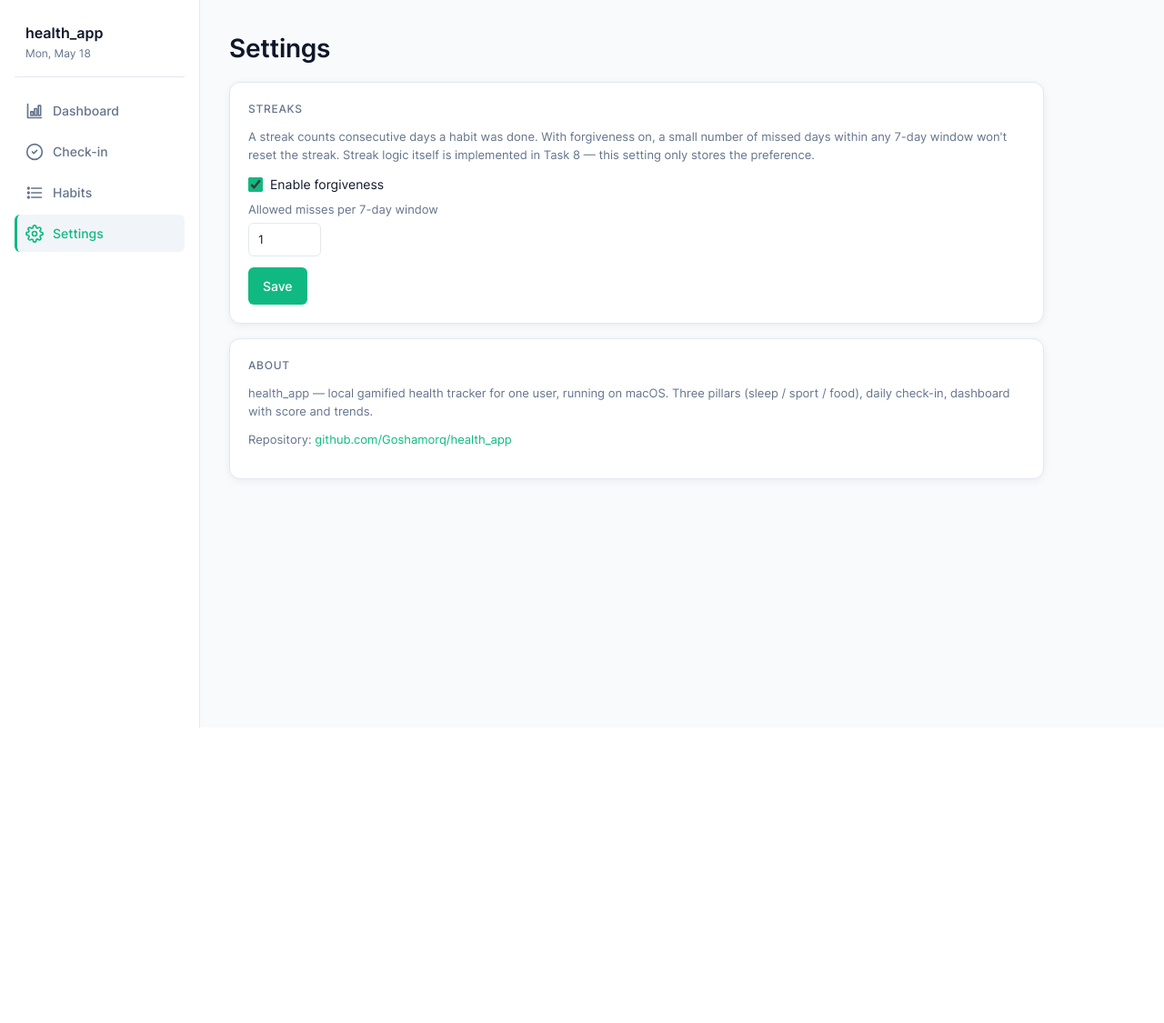
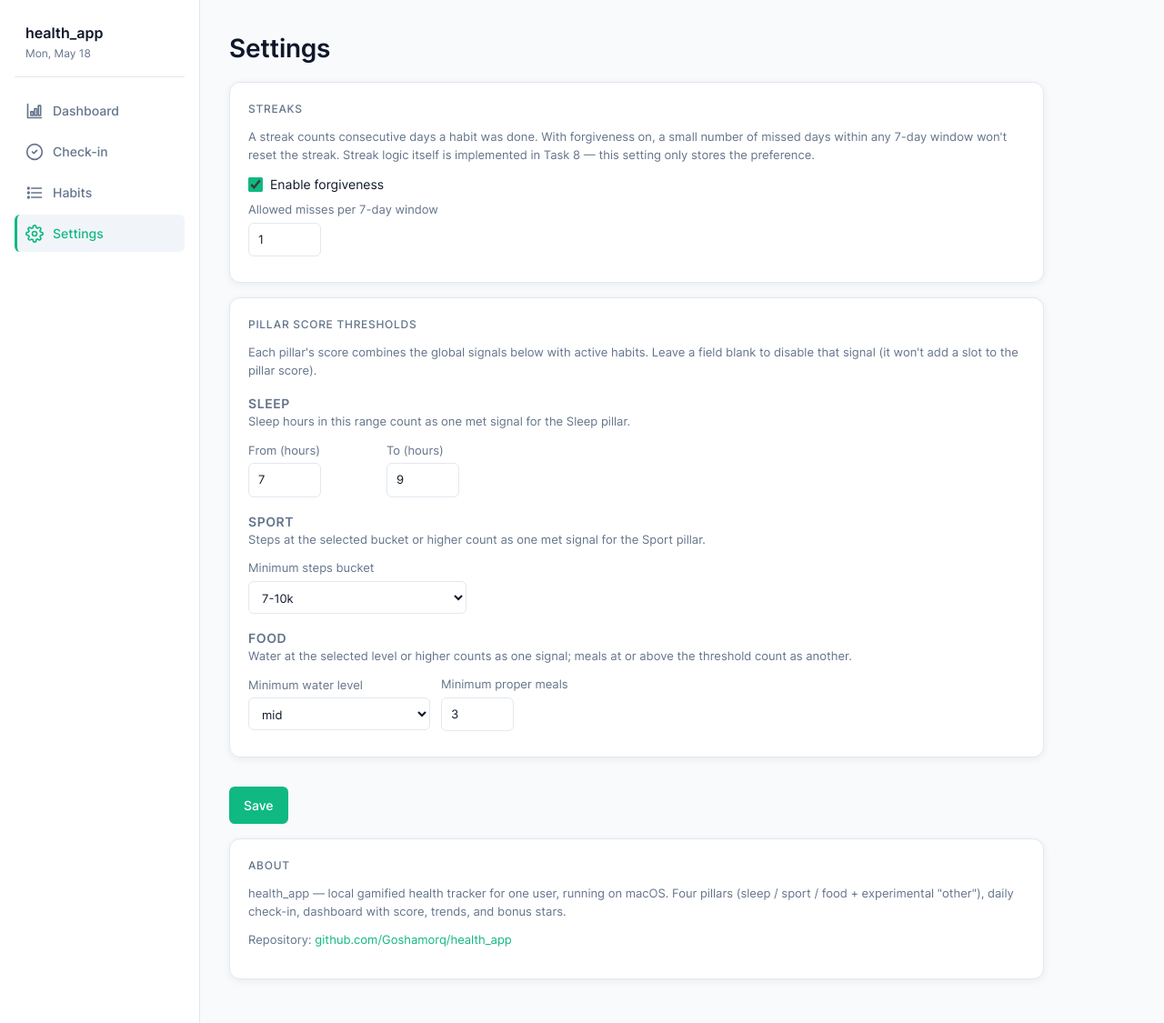
Before and after one commit to Goshamorq/health_app, a FastAPI app: page /settings in a window 1280 px wide. Shown: the whole page at 91% size. Before the commit the page ends 800 px from the top, so only its background shows below. Run offline with FastAPI, Linux system fonts and the light colour scheme; data comes from the database, SQL or seed files in the repository; parts of the project's set-up code (start-up, migrations or seed data) failed here and were passed over.

Commit message:
Slice 5: UI for thresholds + meals + 'other' stars
- checkin.html: drop the sleep_quality rating fieldset; add a
  "Proper meals today" number input under Food; render an "Other"
  block when at least one 'other' habit exists.
- dashboard: call other_score(); render a stars row above the score
  number when other habits exist (3 unicode ★, amber when filled).
- settings: extract a small inline _upsert helper (6+ keys justify it),
  add a "Pillar score thresholds" card with sleep min/max, steps and
  water bucket selects (with "(disabled)" option), and a meals
  threshold. Blanking any field disables that signal.
- app.css: .score-stars and .star.filled rules.

Co-Authored-By: Claude Opus 4.7 (1M context) <noreply@anthropic.com>

```diff
--- a/app/routes/dashboard.py
+++ b/app/routes/dashboard.py
@@ -6,7 +6,7 @@ from fastapi.responses import HTMLResponse
 from fastapi.templating import Jinja2Templates
 
 from app.db import connect
-from app.scoring import daily_score
+from app.scoring import daily_score, other_score
 
 ROOT = Path(__file__).resolve().parent.parent.parent
 templates = Jinja2Templates(directory=ROOT / "app" / "templates")
@@ -36,6 +36,7 @@ def dashboard(request: Request) -> HTMLResponse:
         settings = {r["key"]: r["value"]
                     for r in conn.execute("SELECT key, value FROM settings").fetchall()}
         score = daily_score(conn, today_iso, settings)
+        other = other_score(conn, today_iso)
         has_today_checkin = conn.execute(
             "SELECT EXISTS(SELECT 1 FROM checkins WHERE date = ?)", (today_iso,)
         ).fetchone()[0]
@@ -64,6 +65,7 @@ def dashboard(request: Request) -> HTMLResponse:
     return templates.TemplateResponse(request, "dashboard.html", {
         "score": score,
         "score_band": _score_band(score["total"]),
+        "other": other,
         "has_today_checkin": bool(has_today_checkin),
         "today_iso": today_iso,
         "yesterday_iso": yesterday_iso,
--- a/app/templates/settings.html
+++ b/app/templates/settings.html
@@ -11,16 +11,17 @@
 </section>
 {% endif %}
 
+<form method="post" action="/settings" x-data="{forgiveness_enabled: {{ 'true' if forgiveness_enabled else 'false' }}}">
+
     <section class="block settings-section" style="margin-top: 16px;">
         <h2>Streaks</h2>
         <p>A streak counts consecutive days a habit was done. With forgiveness on,
            a small number of missed days within any 7-day window won't reset the streak.
            Streak logic itself is implemented in Task 8 — this setting only stores the preference.</p>
-    <form method="post" action="/settings" x-data="{enabled: {{ 'true' if forgiveness_enabled else 'false' }}}">
         <div class="field-row">
             <label class="flag">
                 <input type="checkbox" name="streak_forgiveness_enabled" value="1"
-                       x-model="enabled"
+                       x-model="forgiveness_enabled"
                        {% if forgiveness_enabled %}checked{% endif %}>
                 Enable forgiveness
             </label>
@@ -31,17 +32,72 @@
                 <input type="number" name="streak_forgiveness_threshold"
                        min="0" max="7"
                        value="{{ forgiveness_threshold }}"
-                       :disabled="!enabled"
-                       :style="!enabled ? 'opacity: 0.5;' : ''">
+                       :disabled="!forgiveness_enabled"
+                       :style="!forgiveness_enabled ? 'opacity: 0.5;' : ''">
             </label>
         </div>
-        <button type="submit" class="primary" style="margin-top: 4px;">Save</button>
-    </form>
     </section>
 
     <section class="block settings-section" style="margin-top: 16px;">
+        <h2>Pillar score thresholds</h2>
+        <p>Each pillar's score combines the global signals below with active habits.
+           Leave a field blank to disable that signal (it won't add a slot to the pillar score).</p>
+
+        <h3 style="margin-top: 16px; font-size: 14px; font-weight: 600; text-transform: uppercase; letter-spacing: 0.04em; color: var(--muted);">Sleep</h3>
+        <p>Sleep hours in this range count as one met signal for the Sleep pillar.</p>
+        <div class="field-row" style="gap: 12px;">
+            <label class="field" style="max-width: 140px;">
+                From (hours)
+                <input type="number" name="sleep_min_hours" min="0" max="14" step="0.5"
+                       value="{{ sleep_min_hours }}">
+            </label>
+            <label class="field" style="max-width: 140px;">
+                To (hours)
+                <input type="number" name="sleep_max_hours" min="0" max="14" step="0.5"
+                       value="{{ sleep_max_hours }}">
+            </label>
+        </div>
+
+        <h3 style="margin-top: 16px; font-size: 14px; font-weight: 600; text-transform: uppercase; letter-spacing: 0.04em; color: var(--muted);">Sport</h3>
+        <p>Steps at the selected bucket or higher count as one met signal for the Sport pillar.</p>
+        <div class="field-row">
+            <label class="field" style="max-width: 240px;">
+                Minimum steps bucket
+                <select name="steps_min_bucket">
+                    <option value="" {% if steps_min_bucket == "" %}selected{% endif %}>(disabled)</option>
+                    {% for b in steps_buckets %}
+                    <option value="{{ loop.index0 }}" {% if steps_min_bucket == loop.index0|string %}selected{% endif %}>{{ b }}</option>
+                    {% endfor %}
+                </select>
+            </label>
+        </div>
+
+        <h3 style="margin-top: 16px; font-size: 14px; font-weight: 600; text-transform: uppercase; letter-spacing: 0.04em; color: var(--muted);">Food</h3>
+        <p>Water at the selected level or higher counts as one signal; meals at or above the threshold count as another.</p>
+        <div class="field-row" style="gap: 12px; flex-wrap: wrap;">
+            <label class="field" style="max-width: 200px;">
+                Minimum water level
+                <select name="water_min_bucket">
+                    <option value="" {% if water_min_bucket == "" %}selected{% endif %}>(disabled)</option>
+                    {% for b in water_buckets %}
+                    <option value="{{ loop.index0 }}" {% if water_min_bucket == loop.index0|string %}selected{% endif %}>{{ b }}</option>
+                    {% endfor %}
+                </select>
+            </label>
+            <label class="field" style="max-width: 200px;">
+                Minimum proper meals
+                <input type="number" name="meals_min_count" min="0" max="10" step="1"
+                       value="{{ meals_min_count }}">
+            </label>
+        </div>
+    </section>
+
+    <button type="submit" class="primary" style="margin-top: 16px;">Save</button>
+</form>
+
+<section class="block settings-section" style="margin-top: 16px;">
     <h2>About</h2>
-    <p>health_app — local gamified health tracker for one user, running on macOS. Three pillars (sleep / sport / food), daily check-in, dashboard with score and trends.</p>
+    <p>health_app — local gamified health tracker for one user, running on macOS. Four pillars (sleep / sport / food + experimental "other"), daily check-in, dashboard with score, trends, and bonus stars.</p>
     <p>Repository:
        <a href="https://github.com/Goshamorq/health_app" target="_blank" rel="noreferrer noopener" style="color: var(--accent); text-decoration: none;">
            github.com/Goshamorq/health_app
--- a/static/app.css
+++ b/static/app.css
@@ -478,6 +478,14 @@ fieldset legend {
 .score-number.is-mid { color: var(--warn); }
 .score-number.is-bad { color: var(--bad); }
 .score-number.is-empty { color: var(--muted); }
+.score-stars {
+    display: flex;
+    gap: 4px;
+    font-size: 18px;
+    line-height: 1;
+    color: var(--border);
+}
+.score-stars .star.filled { color: var(--warn); }
 .score-pillars {
     display: flex;
     gap: 20px;
```
Also changed, not shown: app/routes/settings.py (+70 -19 lines), app/templates/checkin.html (+15 -11 lines), app/templates/dashboard.html (+7 -0 lines). Lines whose indentation alone changed are shown as unchanged.
